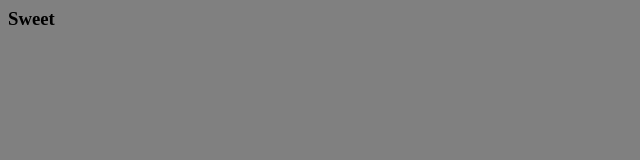
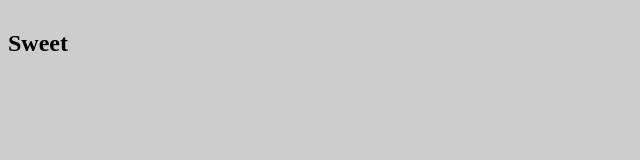
Before and after one commit to graysky/graysky.github.com, a plain HTML site: page index.html in a window 1280 px wide. Shown: the whole page, without its empty margins (0-640 px from the left). Drawn offline with Linux system fonts and the light colour scheme.

Commit message:
quick and dirty

```diff
--- a/index.html
+++ b/index.html
@@ -3,9 +3,9 @@
 <title>graysky @ github</title>
 </head>
 
-<body style="background-color: gray">
+<body style="background-color: #cdcdcd">
 
-<h3 style="color: black">Sweet</h3>
+<h2 style="margin-left: auto; margin-right: auto; margin-top: 30px; color: black">Sweet</h2>
 
 </body>
 </html>
```
